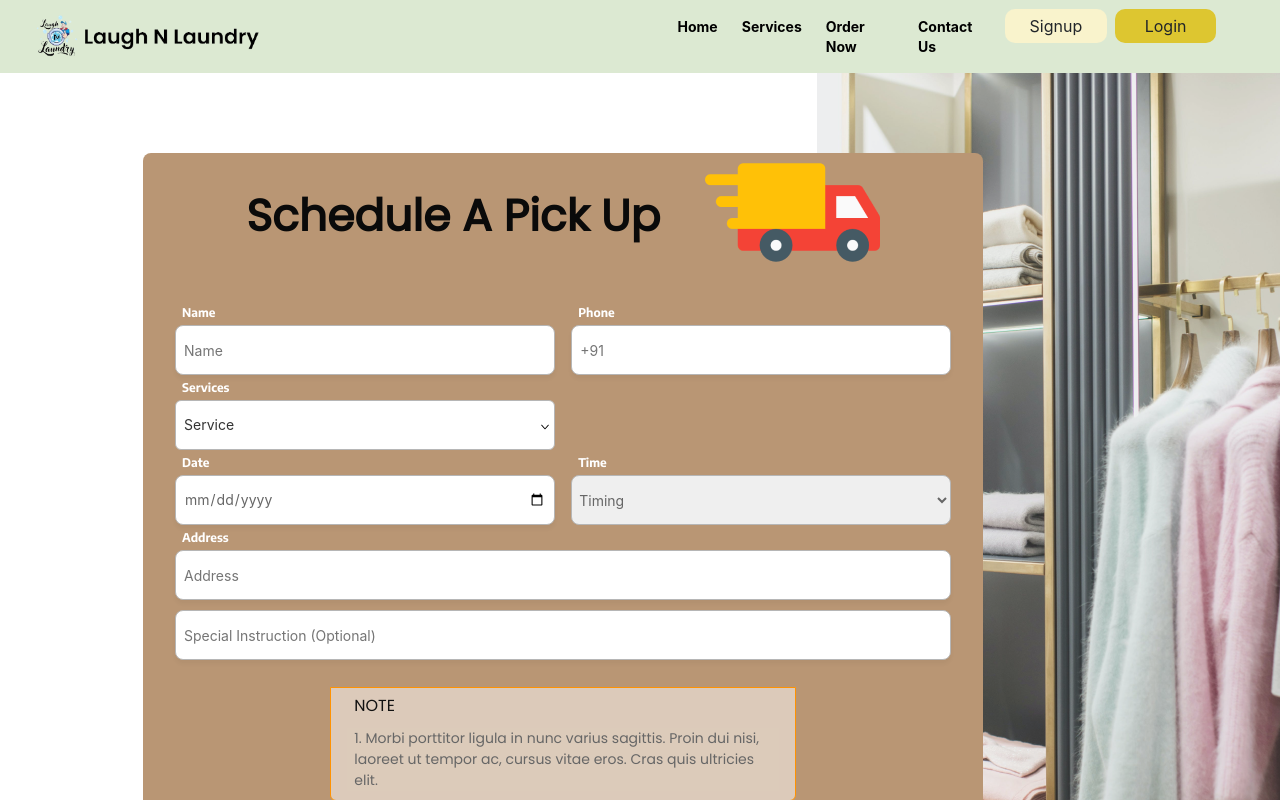
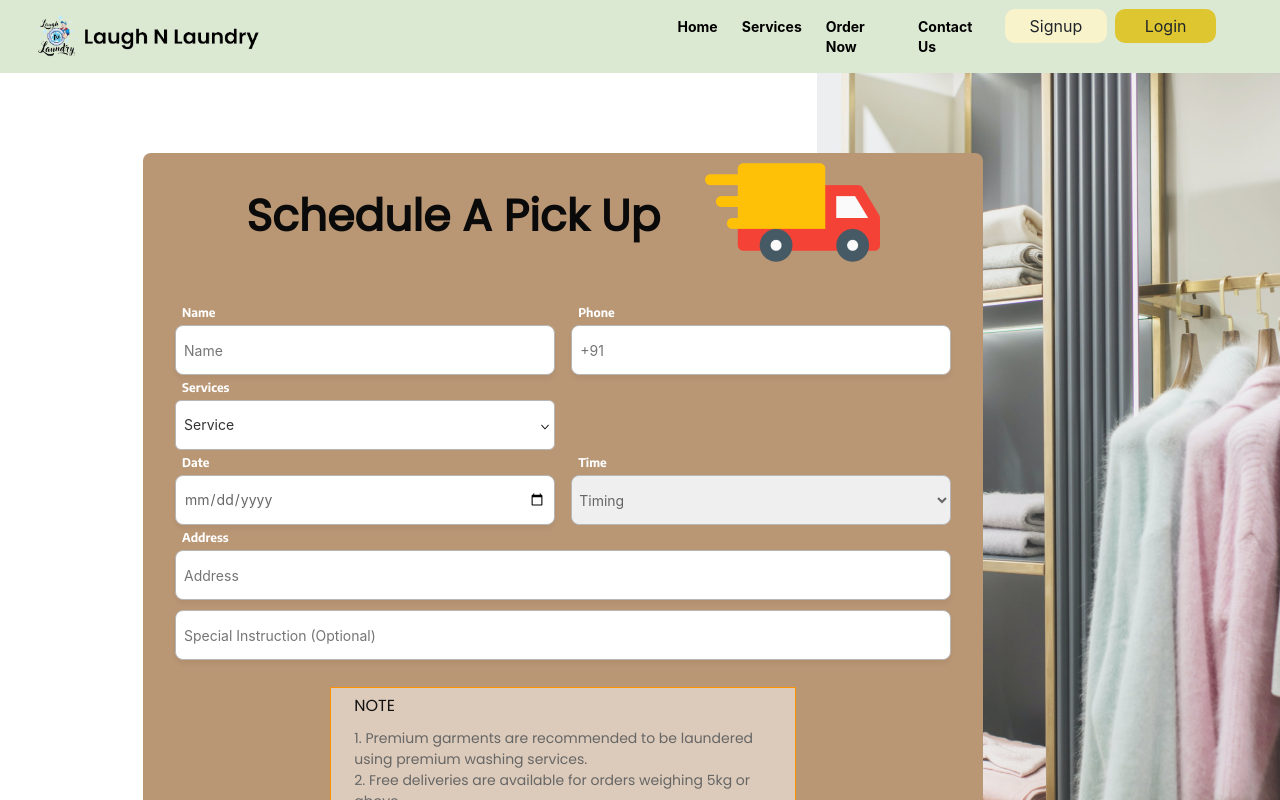
Before and after one commit to mecskyverse/Team_Project, a React (Create React App) app: page /pickup in a window 1280 px wide. Shown: the top 800 px of the page. Built offline with nearby package versions, Linux system fonts and the light colour scheme.

Commit message:
Add files via upload

```diff
--- a/src/Component/SchedulePickup.js
+++ b/src/Component/SchedulePickup.js
@@ -21,7 +21,11 @@ const SchedulePickup = () => {
     services: "",
     date: "",
     timing: "",
-    user :1,
+    user : {email : "dhiraj@gmail.com",
+        firstName : "Dhiraj ",
+        lastName : "Sahu",
+        phoneNumber : "937298739",
+        _id : "6596c30cabab474ae8448833"},
     address: "",
     specialInstruction: "",
     status:"order-placed"
@@ -205,9 +209,8 @@ const SchedulePickup = () => {
                   }}
                   className="write-text-pickup"
                 >
-                  1. Morbi porttitor ligula in nunc varius sagittis. Proin dui
-                  nisi, laoreet ut tempor ac, cursus vitae eros. Cras quis
-                  ultricies elit.
+                  1. Premium garments are recommended to be laundered using premium washing services. <br/>
+2. Free deliveries are available for orders weighing 5kg or above.
                 </p>
               </div>
 
```
